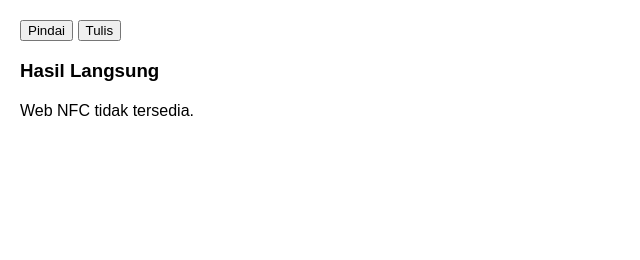
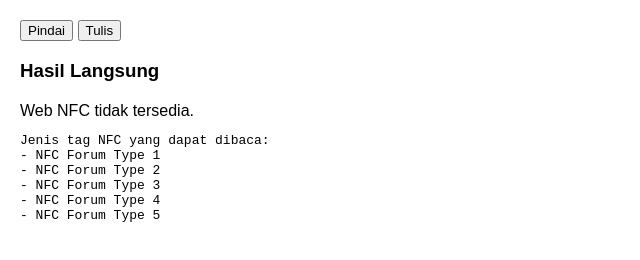
Before and after one commit to Fajarfx/ProyekNFC, a plain HTML site: page index.html in a window 1280 px wide. Shown: the whole page, without its empty margins (0-640 px from the left). Drawn offline with Linux system fonts and the light colour scheme.

Commit message:
Update index.html

```diff
--- a/index.html
+++ b/index.html
@@ -53,6 +53,7 @@
 
                 ndef.addEventListener('readingerror', () => {
                     log('Argh! Tidak dapat membaca data dari tag NFC. Coba tag lain?');
+                    document.getElementById('status').textContent = 'Gagal membaca tag NFC. Coba tag lain?';
                 });
 
                 ndef.addEventListener('reading', ({ message, serialNumber }) => {
@@ -61,9 +62,11 @@
                     message.records.forEach(record => {
                         log(`Rekaman: ${record.recordType}, Data: ${new TextDecoder().decode(record.data)}`);
                     });
+                    document.getElementById('status').textContent = 'Berhasil membaca tag NFC.';
                 });
             } catch (error) {
                 log('Argh! ' + error);
+                document.getElementById('status').textContent = 'Gagal memulai pemindaian NFC: ' + error;
             }
         });
 
@@ -75,10 +78,23 @@
                 const ndef = new NDEFReader();
                 await ndef.write({ records: [{ recordType: 'text', data: 'Halo dunia!' }] });
                 log('Pesan tertulis');
+                document.getElementById('status').textContent = 'Pesan berhasil ditulis ke tag NFC.';
             } catch (error) {
                 log('Argh! ' + error);
+                document.getElementById('status').textContent = 'Gagal menulis ke tag NFC: ' + error;
             }
         });
+
+        // Menampilkan jenis tag NFC yang dapat dibaca
+        const supportedTags = [
+            'NFC Forum Type 1',
+            'NFC Forum Type 2',
+            'NFC Forum Type 3',
+            'NFC Forum Type 4',
+            'NFC Forum Type 5'
+        ];
+        log('Jenis tag NFC yang dapat dibaca:');
+        supportedTags.forEach(tag => log(`- ${tag}`));
     </script>
 </body>
 </html>
```
